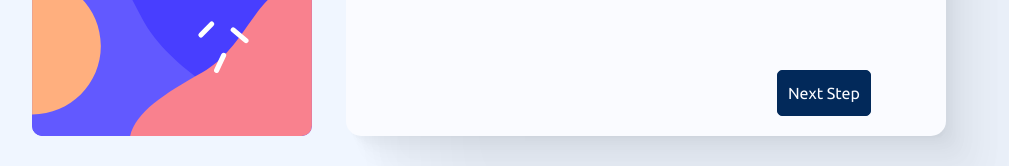
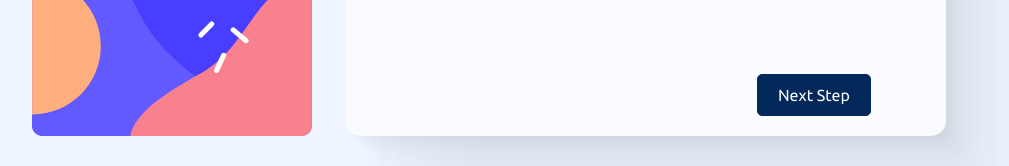
Before and after one commit to Silkiercomet/turbo-disco, a React (Vite) app: page / in a window 1280 px wide. Shown: the part 554-720 px from the top of the page, without its empty margins (144-1153 px from the left). Built offline with nearby package versions, Linux system fonts and the light colour scheme.

Commit message:
success stage added and styled

```diff
--- a/src/App.tsx
+++ b/src/App.tsx
@@ -1,45 +1,57 @@
-import { useState } from 'react'
-import StepController from './components/Organisms/StepController'
-import { useFormSession} from './hooks/useFormSession'
-import FormContainer from './components/Organisms/FormContainer'
-import Form1 from './components/Molecules/Form1'
-import Form2 from './components/Molecules/Form2'
-import Form3 from './components/Molecules/Form3'
-import Form4 from './components/Molecules/Form4'
-import BtnNavigation from './components/Atoms/BtnNavigation'
-
+import { useState } from "react";
+import StepController from "./components/Organisms/StepController";
+import { useFormSession } from "./hooks/useFormSession";
+import FormContainer from "./components/Organisms/FormContainer";
+import Form1 from "./components/Molecules/Form1";
+import Form2 from "./components/Molecules/Form2";
+import Form3 from "./components/Molecules/Form3";
+import Form4 from "./components/Molecules/Form4";
+import BtnNavigation from "./components/Atoms/BtnNavigation";
 
 function App() {
-  const {
-    order,
-    register,
-    errors,
-    step,
-    goToStep,
-  } = useFormSession();
-
-  const [isYearly, setOnYearly] = useState<boolean>(order.yearlyBillingCycle)
-  const OnYearly = () => setOnYearly((prev) => (!prev))
+  const { order, register, errors, step, goToStep } = useFormSession();
+  const [success, setSuccess] = useState<boolean>(false)
+  const handleSuccess = () => {
+    if(errors.name || errors.email || errors.phoneNumber || errors.selectedPlan){
+      return
+    }
+    setSuccess(true)
+  }
+  const [isYearly, setOnYearly] = useState<boolean>(order.yearlyBillingCycle);
+  const OnYearly = () => setOnYearly((prev) => !prev);
   const formsArray = [
-    <Form1 order={order} register={register} errors={errors} step={step}/>,
-    <Form2 order={order} register={register} errors={errors} isYearly={isYearly} OnYearly={OnYearly} step={step}/>,
-    <Form3 order={order} register={register} errors={errors} isYearly={isYearly} step={step}/>,
-    <Form4 order={order} errors={errors} step={step} goToStep={goToStep}/>
+    <Form1 order={order} register={register} errors={errors} step={step} />,
+    <Form2
+      order={order}
+      register={register}
+      errors={errors}
+      isYearly={isYearly}
+      OnYearly={OnYearly}
+      step={step}
+    />,
+    <Form3
+      order={order}
+      register={register}
+      errors={errors}
+      isYearly={isYearly}
+      step={step}
+    />,
+    <Form4 order={order} errors={errors} step={step} goToStep={goToStep} />,
   ];
 
   return (
     <>
       <StepController step={step} goToStep={goToStep} />
-      <FormContainer step={step}>
+      <FormContainer step={step} success={success}>
         {formsArray[0]}
         {formsArray[1]}
         {formsArray[2]}
         {formsArray[3]}
-        <BtnNavigation goToStep={goToStep} step={step} screen="desktop"/>
-        </FormContainer>
-        <BtnNavigation goToStep={goToStep} step={step} screen="mobile"/>
+        <BtnNavigation goToStep={goToStep} success={success} step={step} handleSuccess={handleSuccess} screen="desktop" />
+      </FormContainer>
+      <BtnNavigation goToStep={goToStep} success={success} step={step} handleSuccess={handleSuccess} screen="mobile" />
     </>
   );
 }
 
-export default App
+export default App;
--- a/src/components/Atoms/BtnNavigation.tsx
+++ b/src/components/Atoms/BtnNavigation.tsx
@@ -2,11 +2,13 @@ import styles from "../styles/navigationbtn.module.css";
 type Props = {
   goToStep: (number: number) => void;
   step: number;
-  screen: string
+  screen: string;
+  handleSuccess: () => void
+  success: boolean
 };
 
-const BtnNavigation = ({ step, goToStep, screen }: Props) => {
-
+const BtnNavigation = ({ step, goToStep, screen, handleSuccess, success }: Props) => {
+    if(!success){
       return (
         <div className={`${styles.container} ${screen === "desktop"? styles.desktop : styles.mobile}`}>
           {step > 0 && (
@@ -14,9 +16,13 @@ const BtnNavigation = ({ step, goToStep, screen }: Props) => {
               Go Back
             </a>
           )}
-        <a className={styles.left} onClick={() => goToStep(step + 1)}>Next Step</a>
+          {step === 3
+          ? <a className={styles.finalbtn} onClick={() => handleSuccess()}>Confirm</a>
+          : <a className={styles.left} onClick={() => goToStep(step + 1)}>Next Step</a>}
         </div>
       );
+    }
+
 
 };
 
--- a/src/components/Molecules/Form4.tsx
+++ b/src/components/Molecules/Form4.tsx
@@ -18,7 +18,7 @@ type Props = {
 // solo cargar todas las forms cuando se llege al step 4
 
 const Form4 = ({ order, errors, step, goToStep }: Props) => {
-
+  console.log(errors.email)
   if (!areAllValuesNotEmpty(order)) {
     return <FailureForm errors={errors} goToStep={goToStep} step={step} />
   }
--- a/src/components/Organisms/FormContainer.tsx
+++ b/src/components/Organisms/FormContainer.tsx
@@ -1,14 +1,17 @@
 import { useEffect, useRef } from "react";
 import styles from "../styles/formcontainer.module.css"
+import Success from "./Success";
 type Props = {
   children: JSX.Element | JSX.Element[] | string;
   step: number;
+  success: boolean;
 };
 
 
 const FormContainer = ({
   children,
   step,
+  success
 }: Props) => {
 
   const formContainerRef = useRef<any>(null);
@@ -24,6 +27,11 @@ const FormContainer = ({
     }
   }, [step]);
 
+  if(success){
+    return     <main className={`${styles.container} ${styles.final}`}>
+      <Success />
+    </main>
+  }
   return (
     <main className={styles.container}>
       <form
--- a/src/components/Organisms/Success.tsx
+++ b/src/components/Organisms/Success.tsx
@@ -1,8 +1,18 @@
-import React from 'react'
-
+import sucessImg from "../../assets/icon-thank-you.svg"
+import styles from "../styles/success.module.css"
 const Success = () => {
   return (
-    <div>Success</div>
+    <div className={styles.container}>
+
+        <figure>
+            <img src={sucessImg} alt="thank you" />
+        </figure>
+        <h2>Thank you!</h2>
+        <p>Thanks for confirming your subscription! We hope you have fun
+  using our platform. If you ever need support, please feel free
+  to email us at support@loremgaming.com.</p>
+
+    </div>
   )
 }
 
--- a/src/components/styles/formcontainer.module.css
+++ b/src/components/styles/formcontainer.module.css
@@ -16,6 +16,11 @@
 
 transform: translateY(-65px);
 }
+.final{
+  display: grid;
+  place-items: center;
+  min-height: 400px;
+}
 
 @media screen and (min-width:700px) {
   .container{
@@ -27,4 +32,5 @@ transform: translateY(-65px);
     margin-inline: 1.5rem;
     padding-inline: 75px;
   }
+
 }
--- a/src/components/styles/navigationbtn.module.css
+++ b/src/components/styles/navigationbtn.module.css
@@ -14,7 +14,7 @@
     padding-top: 15px;
 }
 .container > *:not(.back) {
-    padding: 10px;
+    padding: 8px 20px;
 
     background-color: var(--Marineblue);
     color: var(--Alabaster);
@@ -24,7 +24,7 @@
 }
 
 .back{
-    padding: 10px;
+    padding: 8px 20px;
 
     background-color: transparent;
     color: var(--Coolgray);
@@ -38,6 +38,9 @@
 }
 .left{
     margin-left: auto;
+}
+.finalbtn{
+    background-color: var(--Purplishblue) !important;
 }
 
 /* need to add the mobile layout and absolute container postioned in the bottom*/
--- /dev/null
+++ b/src/components/styles/success.module.css
@@ -0,0 +1,13 @@
+.container{
+    display: grid;
+    place-items: center;
+    gap: 15px;
+}
+
+.container h2{
+    color: var(--Marineblue);
+}
+.container p{
+    color: var(--Coolgray);
+    text-align: center;
+}
--- a/src/index.css
+++ b/src/index.css
@@ -10,6 +10,7 @@
   --Magnolia: hsl(217, 100%, 97%);
   --Alabaster: hsl(231, 100%, 99%);
 }
+
 /*
   1. Use a more-intuitive box-sizing model.
 */
```
Lines whose indentation alone changed are shown as unchanged.
